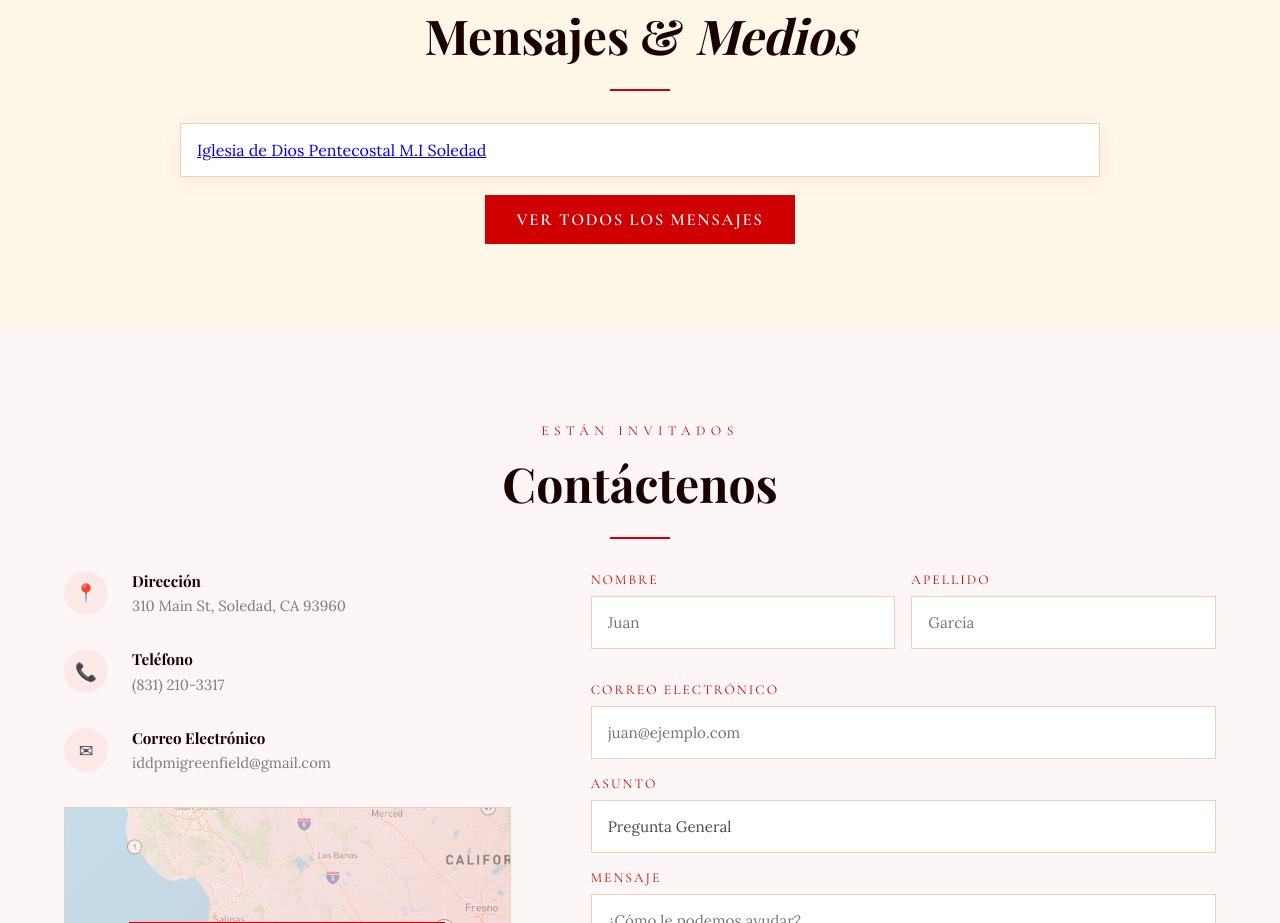
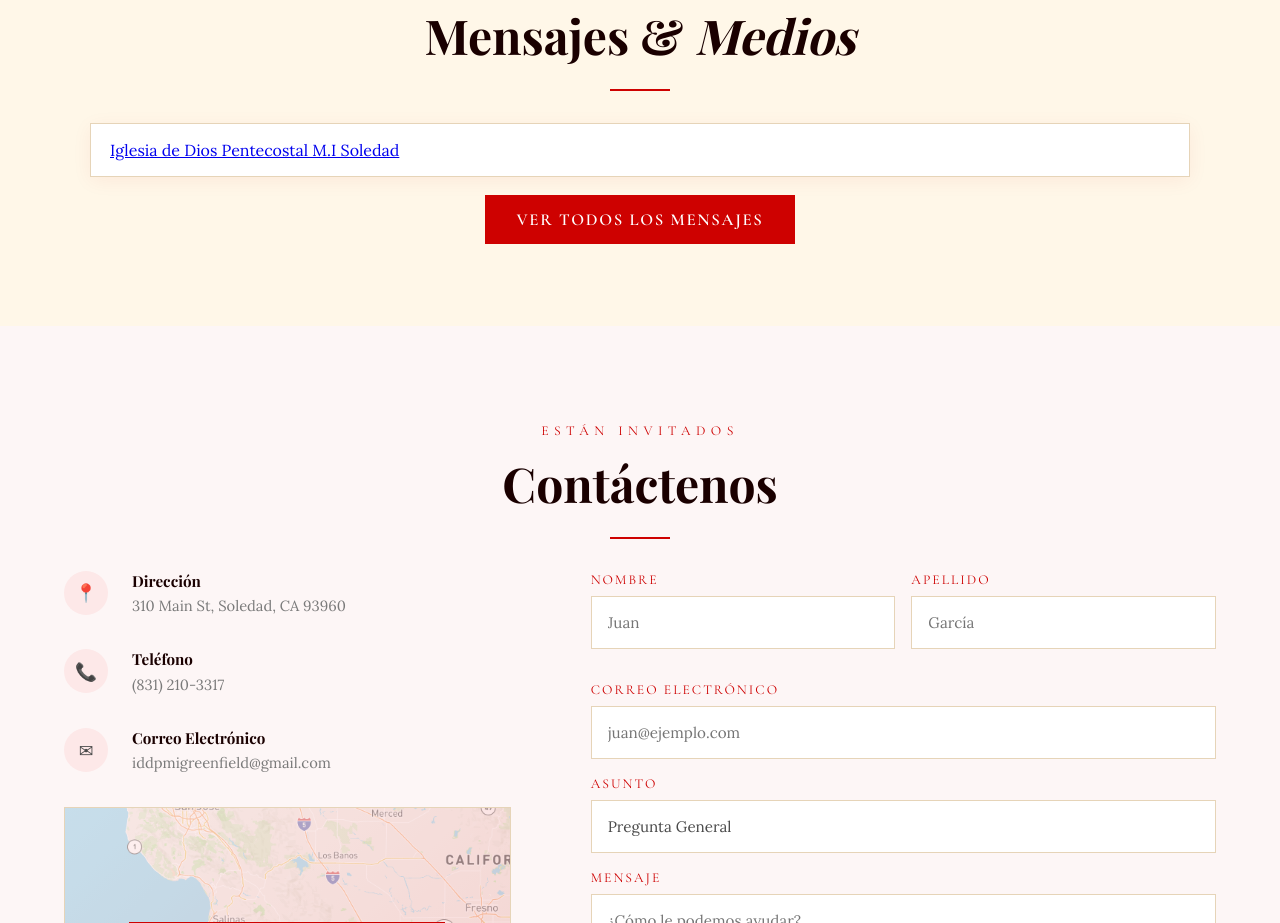
Before and after one commit to kdvasquez/church-website, a plain HTML site: page index.html in a window 1280 px wide. Shown: the part 3758-4681 px from the top of the page. Drawn offline with nearby package versions, Linux system fonts and the light colour scheme; a web font is replaced by a local one.

Commit message:
Widen Facebook widget

```diff
--- a/index.html
+++ b/index.html
@@ -906,19 +906,21 @@
   }
 
   .fb-embed-wrap {
-    max-width: 920px;
+    max-width: 1100px;
     margin: 0 auto;
     background: #fff;
     border: 1px solid var(--border-light);
     padding: var(--space-sm);
     box-shadow: 0 4px 20px rgba(206, 1, 0, 0.06);
     overflow-x: auto;
+    display: flex;
+    justify-content: center;
   }
 
   .fb-embed-wrap .fb-page,
   .fb-embed-wrap iframe {
     width: 100% !important;
-    max-width: 880px;
+    max-width: 1060px;
   }
 
   /* ═══════════════════════════════════════════════════════════════ */
@@ -1447,7 +1449,7 @@
       <div class="fb-page"
         data-href="https://www.facebook.com/profile.php?id=100077021634023"
         data-tabs="timeline"
-        data-width="880"
+        data-width="1060"
         data-height="700"
         data-small-header="false"
         data-adapt-container-width="true"
```
Also changed, not shown: README.md.
